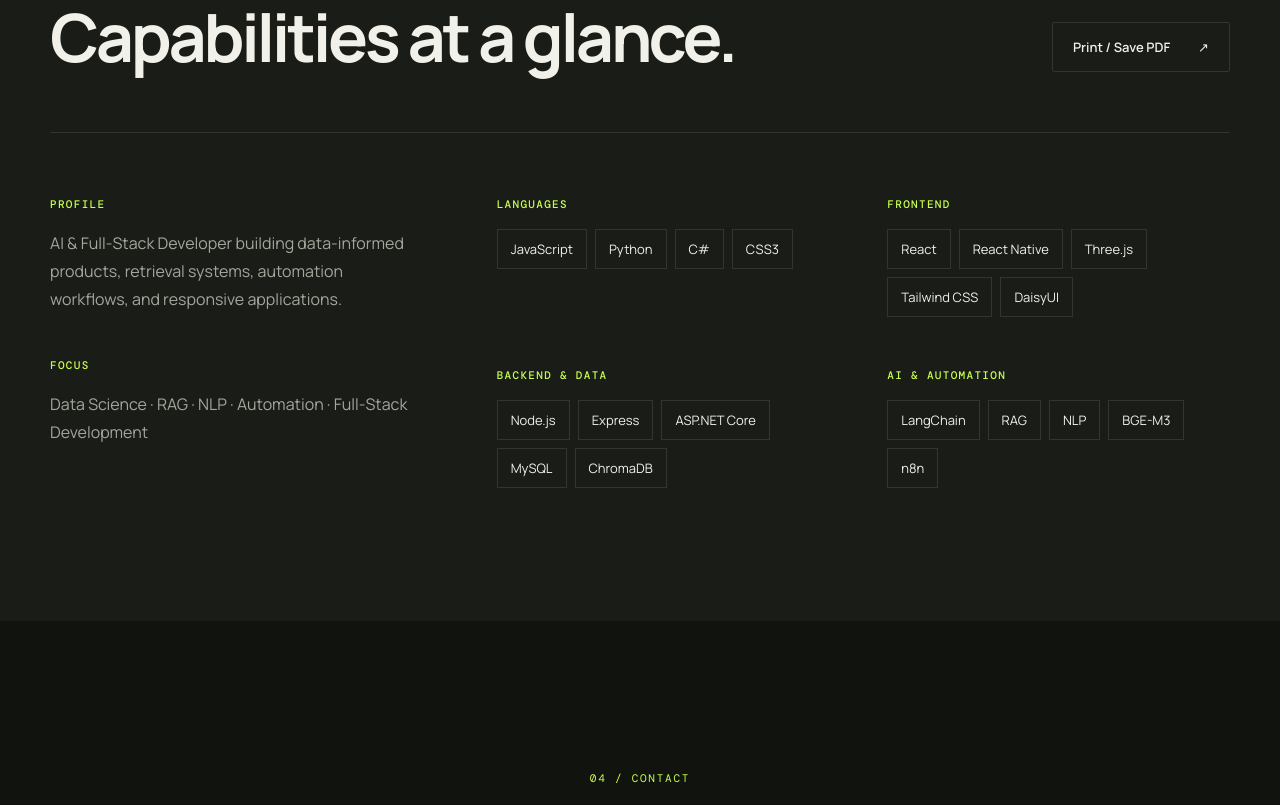
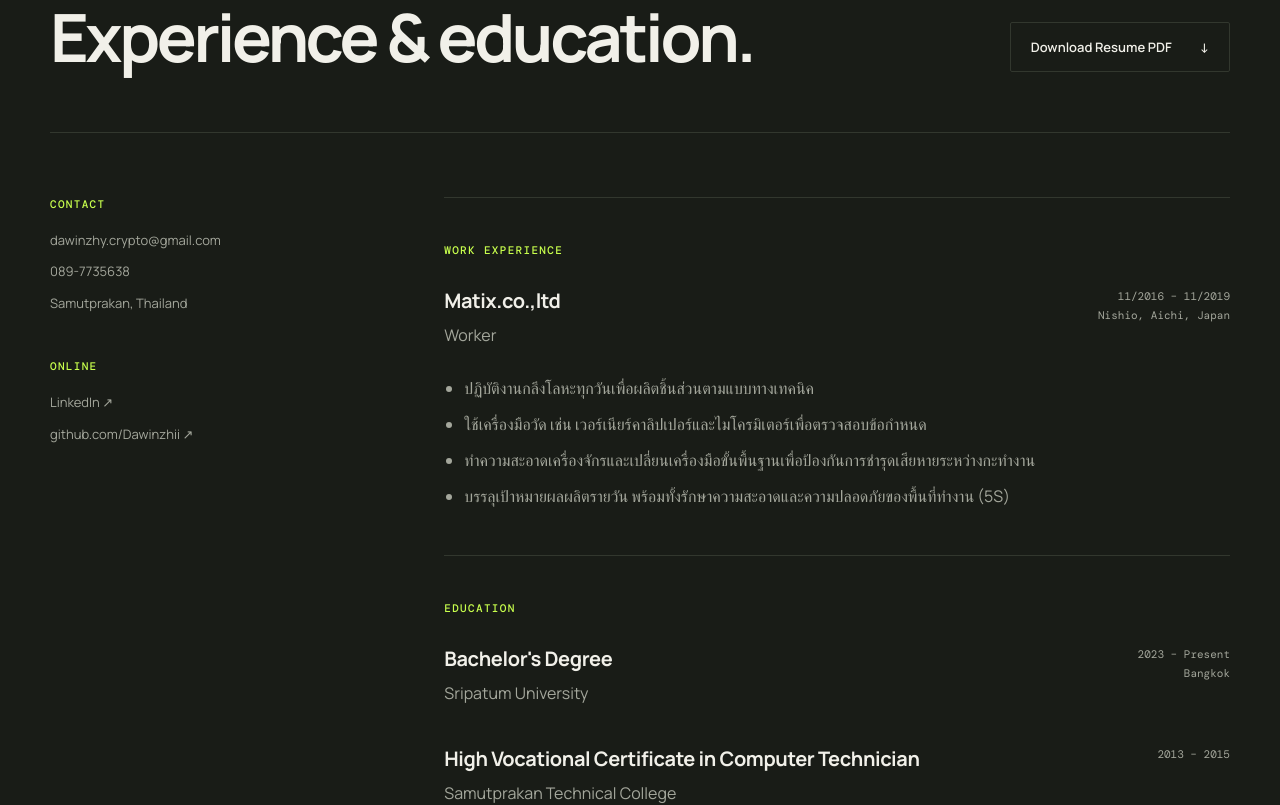
Before and after one commit to Dawinzhii/Dawinzhii.github.io, a React (Vite) app: page / in a window 1280 px wide. Shown: the part 3000-3805 px from the top of the page. Built offline with nearby package versions, Linux system fonts and the light colour scheme; a web font is replaced by a local one.

Commit message:
Update resume from FlowCV and add PDF download

```diff
--- a/src/App.css
+++ b/src/App.css
@@ -52,12 +52,22 @@
 .resume { padding-block:130px; background:var(--surface); }
 .resume-heading { display:flex; align-items:end; justify-content:space-between; gap:30px; padding-bottom:60px; border-bottom:1px solid var(--line); }
 .resume-heading .section-label { margin-bottom:24px; }
-.resume-grid { padding-top:64px; display:grid; grid-template-columns:1fr 2fr; gap:80px; }
-.resume-summary h3,.skill-group h3 { margin:0 0 18px; font:500 11px 'DM Mono'; color:var(--accent); letter-spacing:.12em; text-transform:uppercase; }
-.resume-summary p { margin:0 0 45px; color:var(--muted); line-height:1.75; }
-.skill-groups { display:grid; grid-template-columns:1fr 1fr; gap:48px; }
-.skill-group>div { display:flex; flex-wrap:wrap; gap:8px; }
-.skill-group span { padding:10px 13px; border:1px solid var(--line); color:var(--text); font-size:13px; }
+.resume-grid { padding-top:64px; display:grid; grid-template-columns:minmax(210px,1fr) 2.5fr; gap:80px; }
+.resume-sidebar { display:flex; flex-direction:column; gap:46px; }
+.resume-sidebar>div { display:flex; flex-direction:column; align-items:flex-start; gap:12px; }
+.resume-sidebar h3,.resume-kicker { margin:0 0 8px; font:500 11px 'DM Mono'; color:var(--accent); letter-spacing:.12em; text-transform:uppercase; }
+.resume-sidebar a,.resume-sidebar span { color:var(--muted); font-size:13px; line-height:1.5; text-decoration:none; overflow-wrap:anywhere; }
+.resume-sidebar a:hover { color:var(--text); }
+.resume-details { border-top:1px solid var(--line); }
+.resume-block { padding:45px 0; border-bottom:1px solid var(--line); }
+.resume-entry { margin-top:30px; }
+.resume-entry+.resume-entry { margin-top:38px; }
+.resume-entry-head,.resume-entry.compact { display:flex; align-items:flex-start; justify-content:space-between; gap:30px; }
+.resume-entry h3 { margin:0 0 7px; color:var(--text); font-size:20px; letter-spacing:-.02em; }
+.resume-entry p { margin:0; color:var(--muted); line-height:1.75; }
+.resume-entry-head>span,.resume-entry.compact>span { flex:0 0 auto; color:var(--muted); font:11px/1.7 'DM Mono'; text-align:right; }
+.resume-entry ul { margin:25px 0 0; padding-left:20px; color:var(--muted); line-height:1.75; }
+.resume-entry li+li { margin-top:8px; }
 .contact { padding-block:150px; text-align:center; }
 .contact h2 { margin:32px 0; font-size:clamp(52px,7.5vw,102px); line-height:.95; letter-spacing:-.06em; }
 .contact>p:not(.section-label) { max-width:600px; margin:0 auto 40px; color:var(--muted); line-height:1.7; }
@@ -82,13 +92,9 @@
   .project-mark { display:none; }
   .project-content ul { display:grid; }
   .resume-heading { align-items:flex-start; flex-direction:column; }
-  .resume-grid,.skill-groups { grid-template-columns:1fr; gap:45px; }
+  .resume-grid { grid-template-columns:1fr; gap:45px; }
+  .resume-sidebar { display:grid; grid-template-columns:1fr 1fr; gap:25px; }
+  .resume-entry-head,.resume-entry.compact { flex-direction:column; gap:12px; }
+  .resume-entry-head>span,.resume-entry.compact>span { text-align:left; }
   footer { width:calc(100% - 32px); flex-direction:column; }
 }
-@media print {
-  :root { --bg:white; --surface:white; --surface-2:#f3f3f3; --text:#111; --muted:#444; --line:#ccc; --accent:#486d00; }
-  .site-header,.hero,.intro,.work,.contact,footer,.print-button { display:none!important; }
-  .resume { padding:24px 0; }
-  .resume-heading h2 { font-size:42px; }
-  .resume-grid { gap:40px; }
-}
--- a/src/App.jsx
+++ b/src/App.jsx
@@ -17,13 +17,6 @@
     description: 'A chat-first workflow for recording personal finances instantly and keeping the data organized.',
     highlights: ['n8n, LINE Messaging API & Google Sheets', 'Real-time expense logging through chat', 'AI-assisted transaction categorization'],
   },
-]
-
-const skills = [
-  ['Languages', 'JavaScript', 'Python', 'C#', 'CSS3'],
-  ['Frontend', 'React', 'React Native', 'Three.js', 'Tailwind CSS', 'DaisyUI'],
-  ['Backend & Data', 'Node.js', 'Express', 'ASP.NET Core', 'MySQL', 'ChromaDB'],
-  ['AI & Automation', 'LangChain', 'RAG', 'NLP', 'BGE-M3', 'n8n'],
 ]
 
 function App() {
@@ -91,16 +84,39 @@
         <section id="resume" className="resume" aria-labelledby="resume-title">
           <div className="section-shell">
             <div className="resume-heading">
-              <div><p className="section-label">03 / RESUME</p><h2 id="resume-title">Capabilities at a glance.</h2></div>
-              <button className="button print-button" type="button" onClick={() => window.print()}>Print / Save PDF <span>↗</span></button>
+              <div><p className="section-label">03 / RESUME</p><h2 id="resume-title">Experience &amp; education.</h2></div>
+              <a className="button print-button" href="/Sutha_Thongkong_FlowCV.pdf" download="Sutha_Thongkong_FlowCV.pdf">Download Resume PDF <span>↓</span></a>
             </div>
             <div className="resume-grid">
-              <div className="resume-summary">
-                <h3>Profile</h3><p>AI &amp; Full-Stack Developer building data-informed products, retrieval systems, automation workflows, and responsive applications.</p>
-                <h3>Focus</h3><p>Data Science · RAG · NLP · Automation · Full-Stack Development</p>
-              </div>
-              <div className="skill-groups">
-                {skills.map(([title, ...items]) => <div className="skill-group" key={title}><h3>{title}</h3><div>{items.map((item) => <span key={item}>{item}</span>)}</div></div>)}
+              <aside className="resume-sidebar">
+                <div><h3>Contact</h3><a href="mailto:dawinzhy.crypto@gmail.com">dawinzhy.crypto@gmail.com</a><a href="tel:+66897735638">089-7735638</a><span>Samutprakan, Thailand</span></div>
+                <div><h3>Online</h3><a href="https://www.linkedin.com/in/sutha-thongkong" target="_blank" rel="noreferrer">LinkedIn ↗</a><a href="https://github.com/Dawinzhii" target="_blank" rel="noreferrer">github.com/Dawinzhii ↗</a></div>
+              </aside>
+              <div className="resume-details">
+                <section className="resume-block">
+                  <p className="resume-kicker">Work Experience</p>
+                  <div className="resume-entry">
+                    <div className="resume-entry-head"><div><h3>Matix.co.,ltd</h3><p>Worker</p></div><span>11/2016 – 11/2019<br />Nishio, Aichi, Japan</span></div>
+                    <ul>
+                      <li>ปฏิบัติงานกลึงโลหะทุกวันเพื่อผลิตชิ้นส่วนตามแบบทางเทคนิค</li>
+                      <li>ใช้เครื่องมือวัด เช่น เวอร์เนียร์คาลิปเปอร์และไมโครมิเตอร์เพื่อตรวจสอบข้อกำหนด</li>
+                      <li>ทำความสะอาดเครื่องจักรและเปลี่ยนเครื่องมือขั้นพื้นฐานเพื่อป้องกันการชำรุดเสียหายระหว่างกะทำงาน</li>
+                      <li>บรรลุเป้าหมายผลผลิตรายวัน พร้อมทั้งรักษาความสะอาดและความปลอดภัยของพื้นที่ทำงาน (5S)</li>
+                    </ul>
+                  </div>
+                </section>
+
+                <section className="resume-block">
+                  <p className="resume-kicker">Education</p>
+                  <div className="resume-entry compact"><div><h3>Bachelor's Degree</h3><p>Sripatum University</p></div><span>2023 – Present<br />Bangkok</span></div>
+                  <div className="resume-entry compact"><div><h3>High Vocational Certificate in Computer Technician</h3><p>Samutprakan Technical College</p></div><span>2013 – 2015</span></div>
+                </section>
+
+                <section className="resume-block">
+                  <p className="resume-kicker">Projects</p>
+                  <div className="resume-entry"><h3>BuddyBuilder AI</h3><p>พัฒนาระบบ AI ที่ปรึกษาที่ขับเคลื่อนด้วย RAG สำหรับแอปพลิเคชันออกแบบตกแต่งภายในบนเว็บ โดยใช้ LLM เข้ากับฮวงจุ้ยแบบดั้งเดิมและสถาปัตยกรรมเชิงพื้นที่ เพื่อให้คำแนะนำเกี่ยวกับการจัดวางห้องและเฟอร์นิเจอร์ที่เหมาะสมกับความต้องการและข้อจำกัดของแต่ละบุคคล</p></div>
+                  <div className="resume-entry"><h3>Slide Me</h3><p>พัฒนาแอปพลิเคชันบนมือถือสำหรับบริการลากรถแบบเรียกใช้บริการตามต้องการ โดยใช้ React Native ซึ่งช่วยให้สามารถจับคู่คนขับและติดตามตำแหน่งได้</p></div>
+                </section>
               </div>
             </div>
           </div>
```
Also changed, not shown: 2 other files (tests, documents, lock files or other folders).
